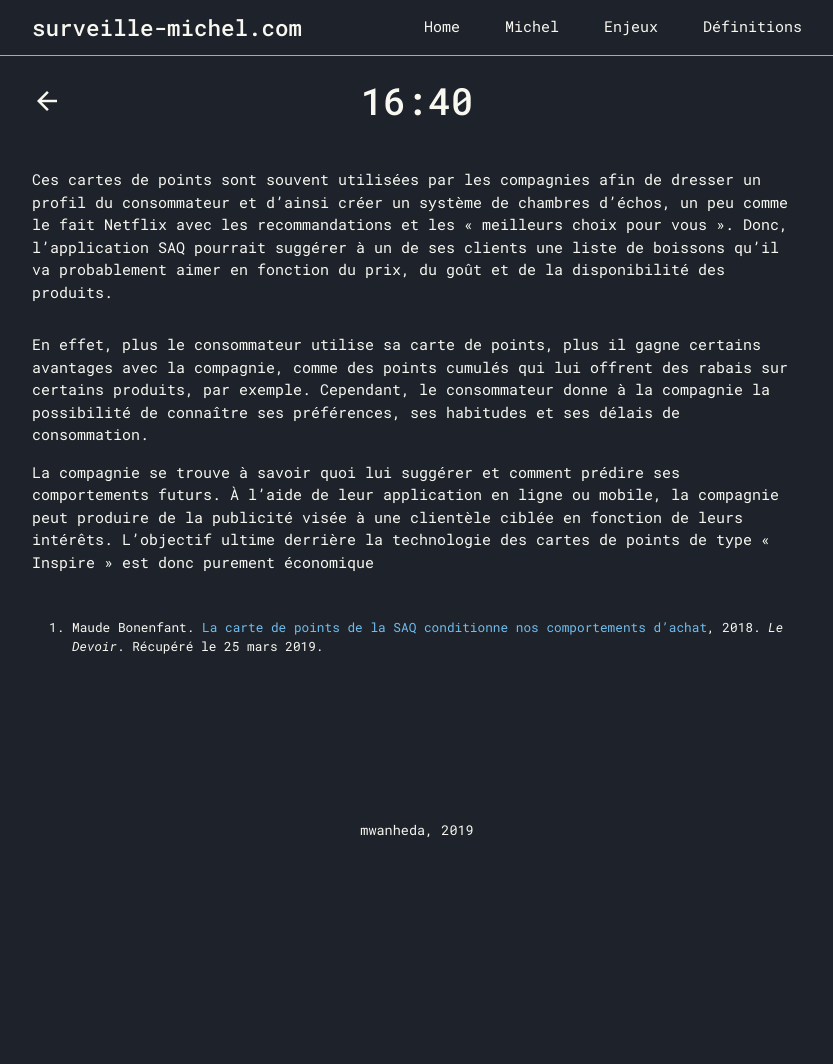
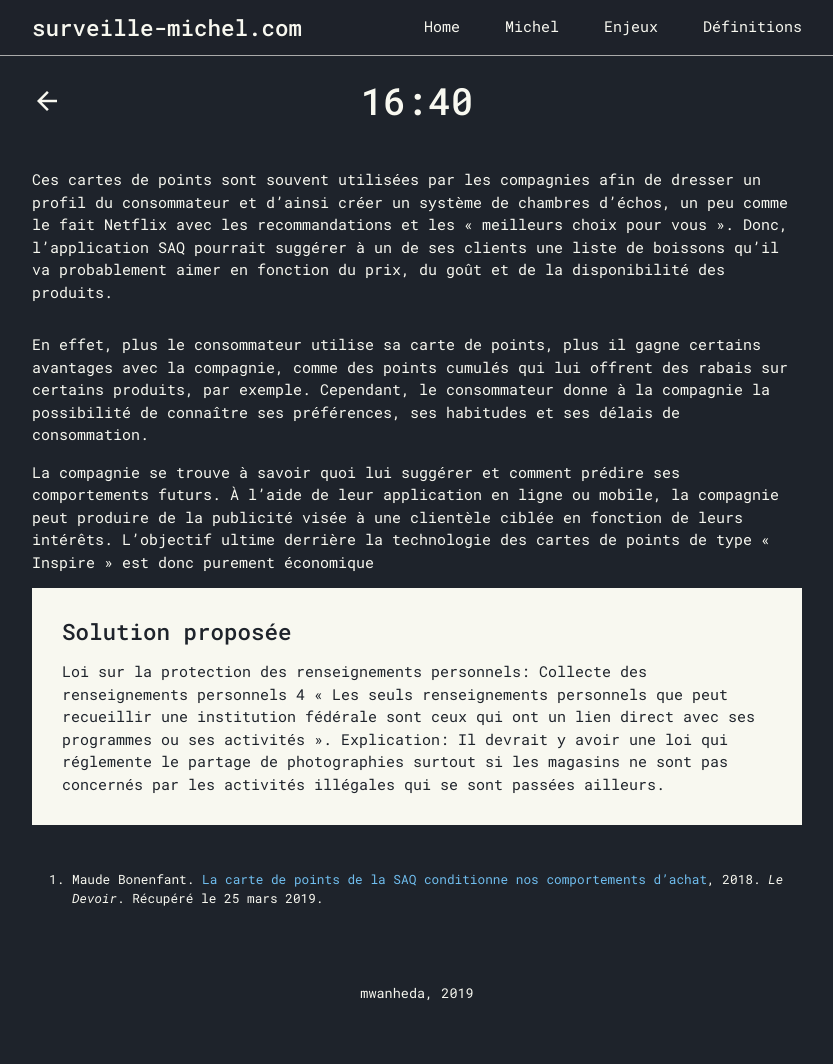
Before and after one commit to mwanheda/michel, a Jekyll site: the page built from _steps/1640.md, in a window 1280 px wide. Shown: the whole page, without its empty margins (223-1056 px from the left). Built offline with Jekyll 4.4.1, drawn with Linux system fonts in a browser that asks for light colours; before the commit the page ends 900 px from its top, so only the background shows below that.

Commit message:
Update 1640.md

```diff
--- a/_steps/1640.md
+++ b/_steps/1640.md
@@ -18,3 +18,13 @@ Ces cartes de points sont souvent utilisées par les compagnies afin de dresser
 En effet, plus le consommateur utilise sa carte de points, plus il gagne certains avantages avec la compagnie, comme des points cumulés qui lui offrent des rabais sur certains produits, par exemple. Cependant, le consommateur donne à la compagnie la possibilité de connaître ses préférences, ses habitudes et ses délais de consommation.
 
 La compagnie se trouve à savoir quoi lui suggérer et comment prédire ses comportements futurs. À l’aide de leur application en ligne ou mobile, la compagnie peut produire de la publicité visée à une clientèle ciblée en fonction de leurs intérêts. L’objectif ultime derrière la technologie des cartes de points de type « Inspire » est donc purement économique
+
+
+<div class="solution" markdown="1">
+## Solution proposée
+
+Loi sur la protection des renseignements personnels: Collecte des renseignements personnels
+4 « Les seuls renseignements personnels que peut recueillir une institution fédérale sont ceux qui ont un lien direct avec ses programmes ou ses activités ».
+Explication: Il devrait y avoir une loi qui réglemente le partage de photographies surtout si les magasins ne sont pas concernés par les activités illégales qui se sont passées ailleurs.
+
+</div>
```
